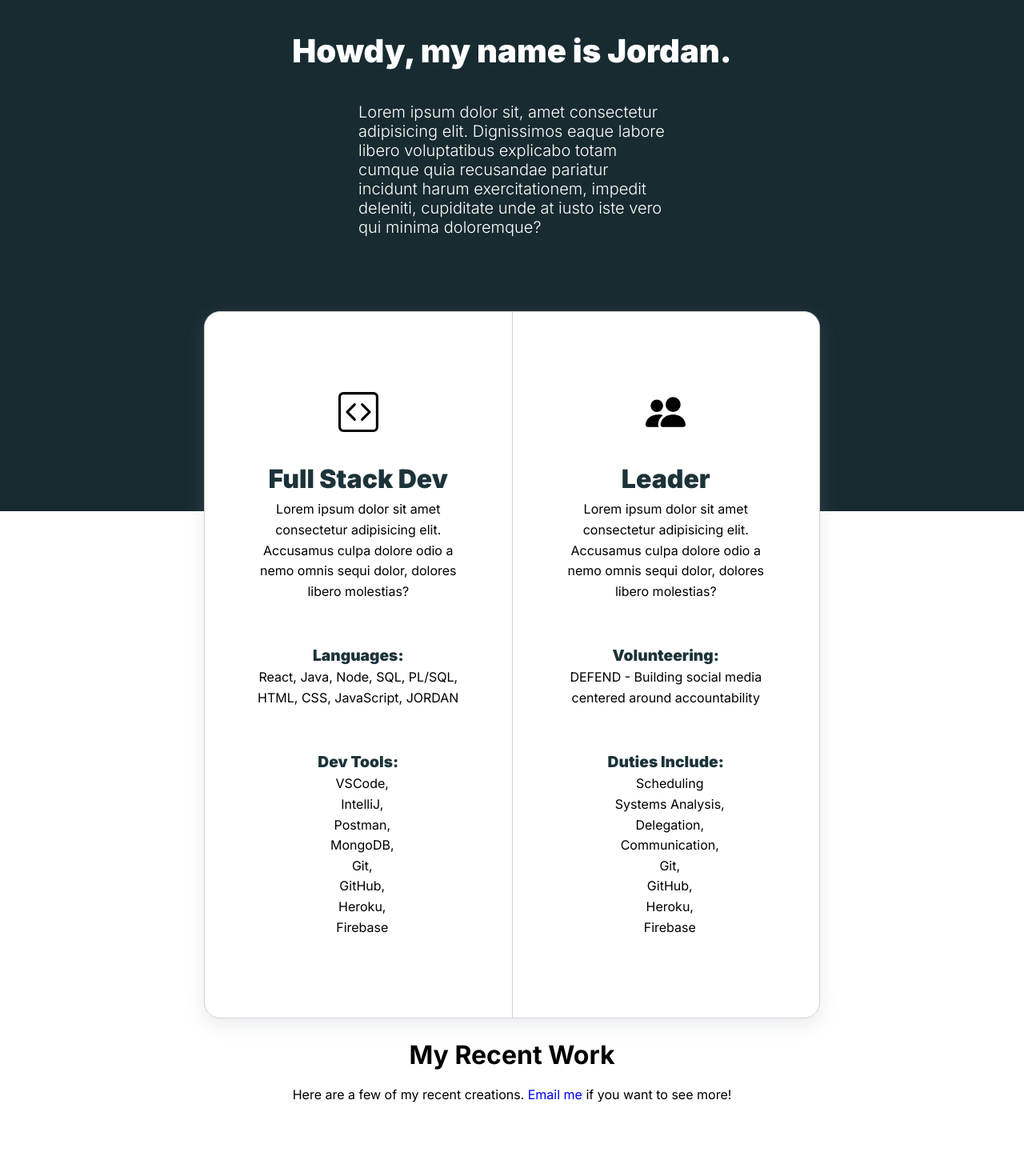
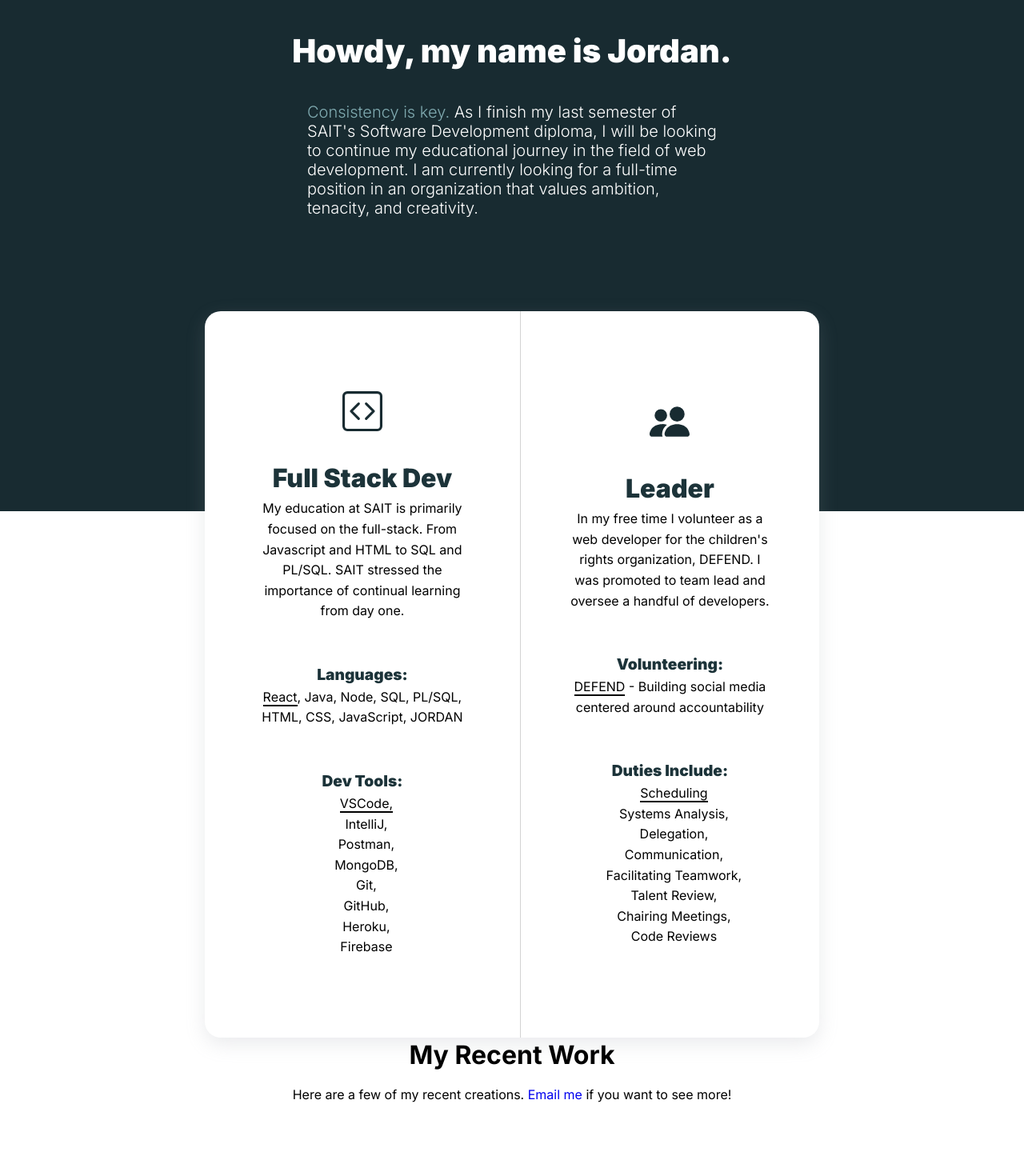
Before and after one commit to JordanWeitz/new__portfolio, a React (Create React App) app: page / in a window 1280 px wide. Shown: the part 960-2430 px from the top of the page at 80% size. Built offline with nearby package versions, Linux system fonts and the light colour scheme.

Commit message:
Started Responsive Design

```diff
--- a/package.json
+++ b/package.json
@@ -12,6 +12,7 @@
     "react-icons": "^4.3.1",
     "react-router-dom": "^6.2.2",
     "react-scripts": "5.0.0",
+    "react-typing-effect": "^2.0.5",
     "web-vitals": "^2.1.4"
   },
   "scripts": {
--- a/src/components/heroBanner/HeroBanner.js
+++ b/src/components/heroBanner/HeroBanner.js
@@ -1,4 +1,5 @@
 import React from "react";
+import ReactTypingEffect from "react-typing-effect";
 import "./heroBanner.css";
 import hero from "../../assets/heroBanner/hero.jpg";
 import code from "../../assets/heroBanner/code.png";
@@ -15,7 +16,9 @@
 					<h3 className="herobanner__header__h3">
 						I love solving problems - and challenging myself.
 					</h3>
-					<img src={code} alt="" className="herobanner__header__img" />
+					<div className="herobanner__img__wrapper">
+						<img src={code} alt="" className="herobanner__header__img" />
+					</div>
 				</div>
 			</div>
 		</div>
--- a/src/components/heroBanner/heroBanner.css
+++ b/src/components/heroBanner/heroBanner.css
@@ -59,9 +59,23 @@
 	color: white;
 }
 
+.herobanner__img__wrapper {
+	background-color: yellow;
+	z-index: 10;
+}
+
 .herobanner__header__img {
 	position: absolute;
 	top: 0;
+	right: 0;
+	left: 0;
+	margin: auto;
 	opacity: 0.1;
 	height: 380px;
 }
+
+@media only screen and (max-width: 768px) {
+	.herobanner__header__img {
+		margin-top: 100px;
+	}
+}
--- a/src/components/navbar/Navbar.js
+++ b/src/components/navbar/Navbar.js
@@ -10,6 +10,11 @@
 				<a href="/">
 					<img src={logo} alt="logo" className="navbar__img" />
 				</a>
+				<div className="navbar__x">
+					<span className="navbar__x__bar"></span>
+					<span className="navbar__x__bar"></span>
+					<span className="navbar__x__bar"></span>
+				</div>
 			</div>
 			<button className="navbar__button">Say Hey</button>
 		</div>
--- a/src/components/navbar/navbar.css
+++ b/src/components/navbar/navbar.css
@@ -33,8 +33,28 @@
 	cursor: pointer;
 }
 
+.navbar__x {
+	display: none;
+}
+
+.navbar__x__bar {
+	height: 50px;
+	width: 50px;
+	background-color: yellow;
+}
+
 .navbar__button:hover {
 	background-color: #1c3339;
 	color: white;
 	border-color: #1c3339;
 }
+
+@media only screen and (max-width: 768px) {
+	.navbar__button {
+		display: none;
+	}
+
+	.navbar__x {
+		display: block;
+	}
+}
--- a/src/components/skills/Skills.js
+++ b/src/components/skills/Skills.js
@@ -12,10 +12,11 @@
 					<br />
 					<br />
 					<p className="skills__green__p">
-            Lorem ipsum dolor sit, amet consectetur adipisicing elit.
-            Dignissimos eaque labore libero voluptatibus explicabo totam cumque
-            quia recusandae pariatur incidunt harum exercitationem, impedit
-            deleniti, cupiditate unde at iusto iste vero qui minima doloremque?
+						<span className="skills__green__p__span">Consistency is key.</span>{" "}
+						As I finish my last semester of SAIT's Software Development diploma,
+						I will be looking to continue my educational journey in the field of
+						web development. I am currently looking for a full-time position in
+						an organization that values ambition, tenacity, and creativity.
 					</p>
 				</div>
 			</div>
@@ -27,9 +28,9 @@
 						<br />
 						<h4 className="skillscard__header">Full Stack Dev</h4>
 						<p className="skillscard__p">
-              Lorem ipsum dolor sit amet consectetur adipisicing elit. Accusamus
-              culpa dolore odio a nemo omnis sequi dolor, dolores libero
-              molestias?
+							My education at SAIT is primarily focused on the full-stack. From
+							Javascript and HTML to SQL and PL/SQL. SAIT stressed the
+							importance of continual learning from day one.
 						</p>
 						<br />
 						<br />
@@ -60,9 +61,9 @@
 						<br />
 						<h4 className="skillscard__header">Leader</h4>
 						<p className="skillscard__p">
-              Lorem ipsum dolor sit amet consectetur adipisicing elit. Accusamus
-              culpa dolore odio a nemo omnis sequi dolor, dolores libero
-              molestias?
+							In my free time I volunteer as a web developer for the children's
+							rights organization, DEFEND. I was promoted to team lead and
+							oversee a handful of developers.
 						</p>
 						<br />
 						<br />
@@ -81,10 +82,10 @@
 							<li>Systems Analysis,</li>
 							<li>Delegation,</li>
 							<li>Communication,</li>
-              <li>Git,</li>
-              <li>GitHub,</li>
-              <li>Heroku,</li>
-              <li>Firebase</li>
+							<li>Facilitating Teamwork,</li>
+							<li>Talent Review,</li>
+							<li>Chairing Meetings,</li>
+							<li>Code Reviews</li>
 						</ul>
 					</div>
 				</div>
--- a/src/components/skills/skills.css
+++ b/src/components/skills/skills.css
@@ -30,15 +30,18 @@
 }
 
 .skills__green__p {
-	display: flex;
 	font-weight: 300;
 	font-size: 1.25rem;
-	max-width: 30vw;
+	max-width: 40vw;
 	justify-content: center;
 	margin-top: -20px;
 	/* height: 100px; */
 	align-items: flex-end;
 	color: white;
+}
+
+.skills__green__p__span {
+	color: #80abb1;
 }
 
 .skills__cards {
@@ -55,7 +58,7 @@
 	align-items: center;
 	/* text-align: center; */
 	background-color: white;
-	border: 1px solid lightgrey;
+	/* border: 1px solid lightgrey; */
 	border-radius: 20px;
 	width: 60vw;
 	height: 100%;
@@ -78,6 +81,7 @@
 .skillscard__icon {
 	height: 50px;
 	width: 50px;
+	color: #182b31;
 }
 
 .skillscard__title {
@@ -92,9 +96,13 @@
 	color: #1c3339;
 }
 
+.skillscard__p__span {
+	text-decoration: solid;
+	border-bottom: 2px solid black;
+}
+
 .skillscard__list {
 	list-style-type: none;
-	text-align: center;
 }
 /* TODO: this is a duct tape hack to center the bottom list which is off the center for
 some reason */
```
Also changed, not shown: 1 other file (tests, documents, lock files or other folders). Lines whose indentation alone changed are shown as unchanged.
